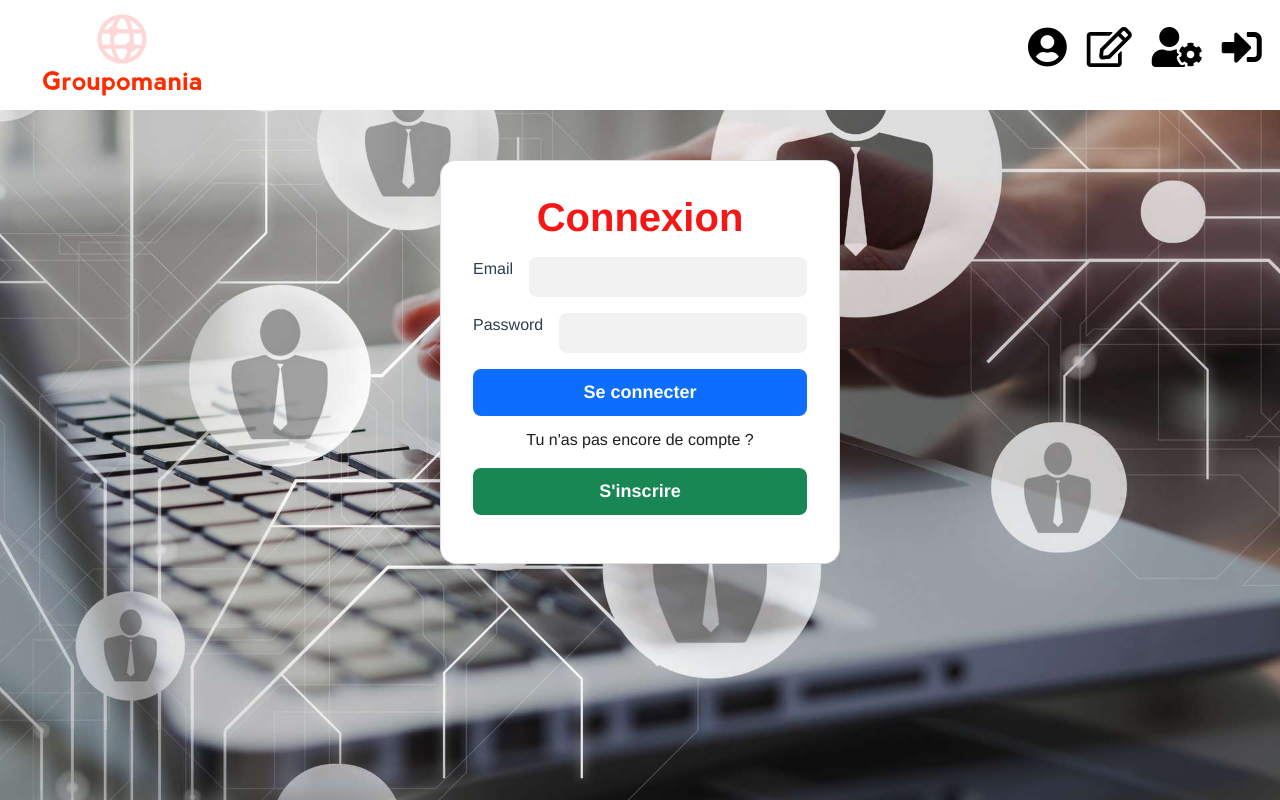
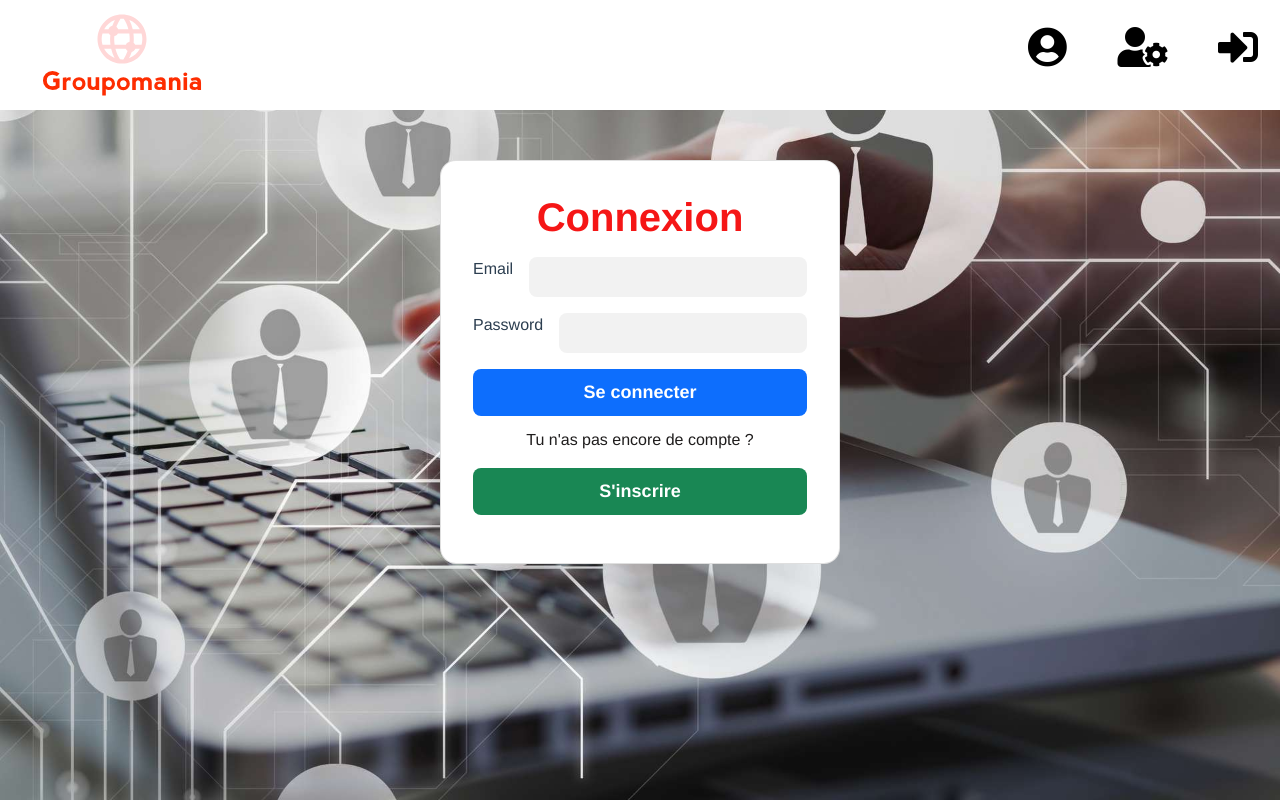
Before and after one commit to Anissa95/CheikhAnissa_P7_Groupomania, a Vue app in the folder front-end-cli-version/: page /Inscription in a window 1280 px wide. Built offline with nearby package versions, Linux system fonts and the light colour scheme.

Commit message:
Redirection du logo vers le mur d'actualité

```diff
--- a/front-end-cli-version/src/components/Nav.vue
+++ b/front-end-cli-version/src/components/Nav.vue
@@ -2,7 +2,8 @@
   <div>
     <nav class="navbar">
       <div class="container-fluid position">
-        <a class="navbar-brand" @click="goToHome">
+        <a class="navbar-brand" @click="goToWall"
+              title="Actualite">
           <div class="logo">
             <img
               alt="logo du réseau groupomania"
@@ -16,13 +17,6 @@
               @click="goToProfilPage"
               title="Profile"
               class="fas fa-user-circle"
-            ></a>
-          </li>
-          <li>
-            <a
-              @click="goToWall"
-              title="Actualite"
-              class="far fa-edit"
             ></a>
           </li>
           <li>
```
